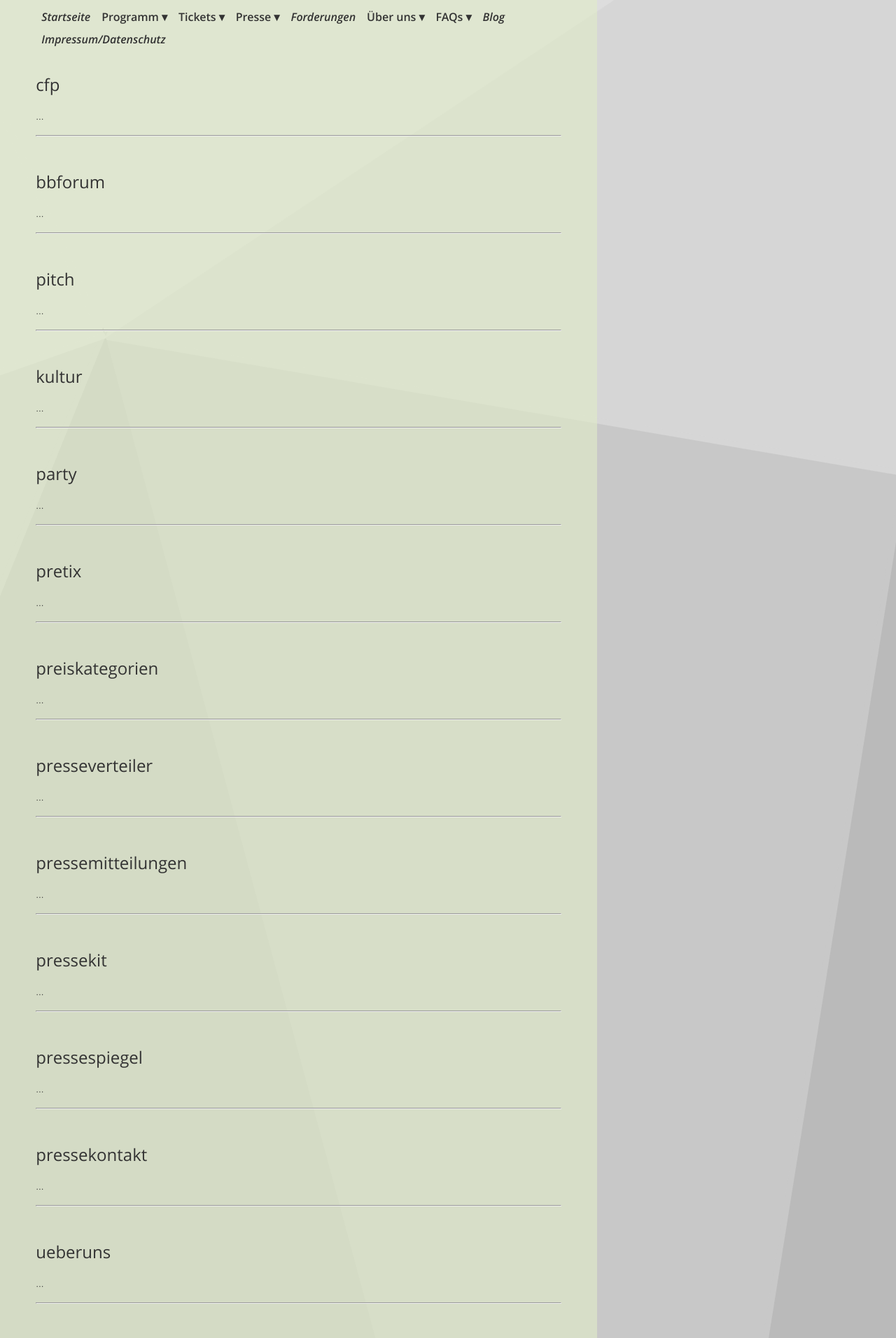
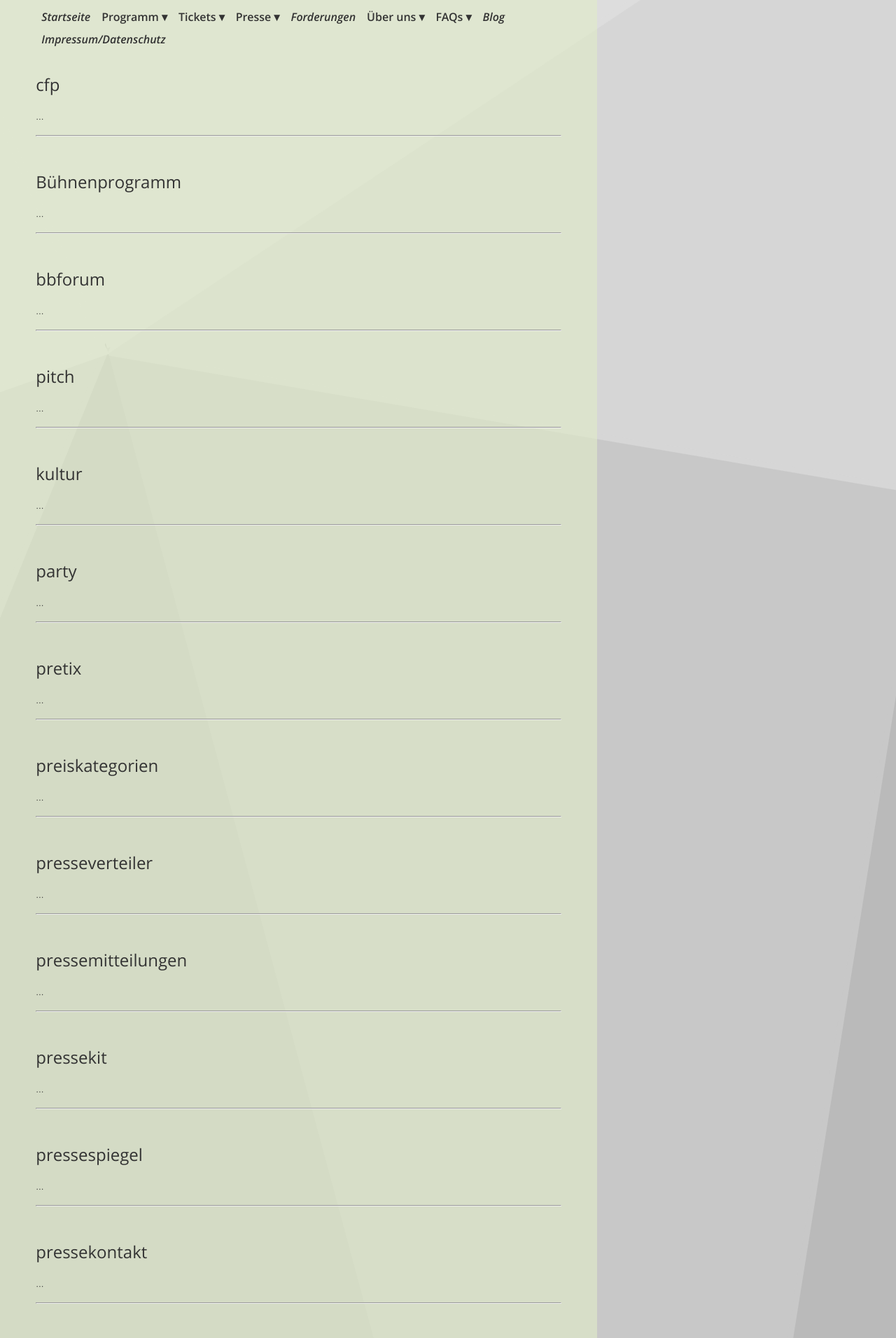
Before and after one commit to AfeefaDe/bitbaum, a PHP site: template public/pages/konferenz.php in a window 1280 px wide. Shown: the part 469-2381 px from the top of the page at 70% size. Run offline with PHP 8.4, Linux system fonts and the light colour scheme; the template is opened without the code that fills it, so the values that code supplies are empty; style sheets or scripts are compiled from the project's sources; some libraries are stand-ins or nearby versions.

Commit message:
fix missing menu entry

```diff
--- a/public/pages/konferenz.php
+++ b/public/pages/konferenz.php
@@ -251,7 +251,7 @@
                 <div class="dropdown-content">
 
                   <a href="#cfp">Call for Participation</a>
-                  <a href="#buenenprogramm">Bühnenprogramm</a>
+                  <a href="#buehnenprogramm">Bühnenprogramm</a>
                   <a href="#bbforum">B&amp;B-Forum</a>
                   <a href="#pitch">Pitch &amp; Thrive for Sustainability</a>
                   <a href="#kultur">Kulturprogramm</a>
@@ -324,6 +324,16 @@
         <section id="cfp">
 
             <h2>cfp</h2>
+
+            <p>...
+            </p>
+
+            <hr>
+        </section>
+
+        <section id="buehnenprogramm">
+
+            <h2>Bühnenprogramm</h2>
 
             <p>...
             </p>
```
